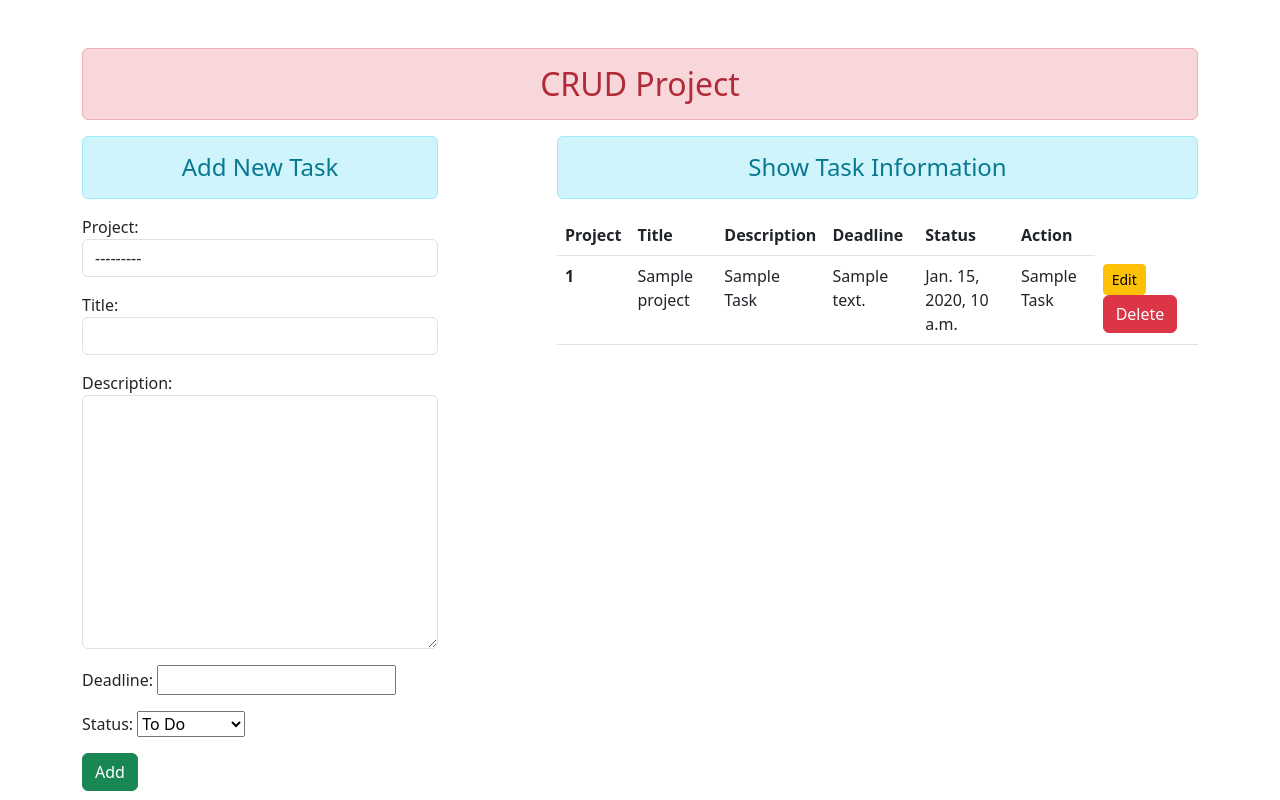
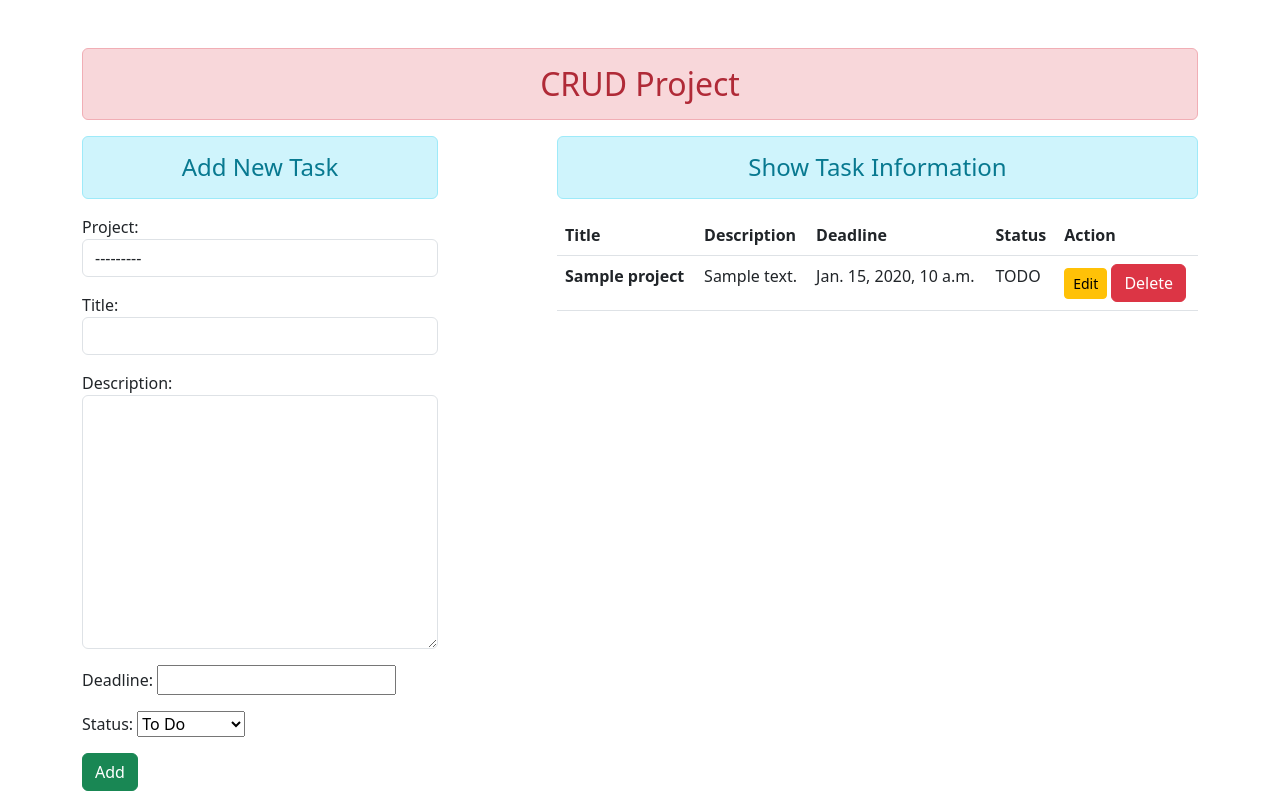
Before and after one commit to sujeetblog/Crud, a Django app: page /task/ in a window 1280 px wide. Run offline with Django 5.2, Linux system fonts and the light colour scheme; tables that the repository leaves empty hold one stand-in row (values such as "Sample post"); some libraries are stand-ins or nearby versions.

Commit message:
Initial commit

```diff
--- a/crud/app/templates/app/addandshowtask.html
+++ b/crud/app/templates/app/addandshowtask.html
@@ -18,7 +18,7 @@
                 <table class="table table-hover">
                     <thead>
                     <tr>
-                        <th scope="col">Project</th>
+
                         <th scope="col">Title</th>
                         <th scope="col">Description</th>
                         <th scope="col">Deadline </th>
@@ -29,12 +29,12 @@
                     <tbody>
                     {% for st in stu %}
                     <tr>
-                        <th scope="row">{{st.id}}</th>
-                        <td>{{st.project}}</td>
-                        <td>{{ st|title }}</td>
+                        <th scope="row">{{st.project}}</th>
+
+
                         <td>{{st.description}}</td>
                         <td>{{st.deadline}}</td>
-                        <td>{{st|title}}</td>
+                        <td>{{st.status}}</td>
                         <td>
                             <a href="{% url 'updatedata' st.id %}" class="btn btn-warning btn-sm">Edit</a>
                             <form action="{% url 'deletedata' st.id %}" method="post" class="d-inline">
```
